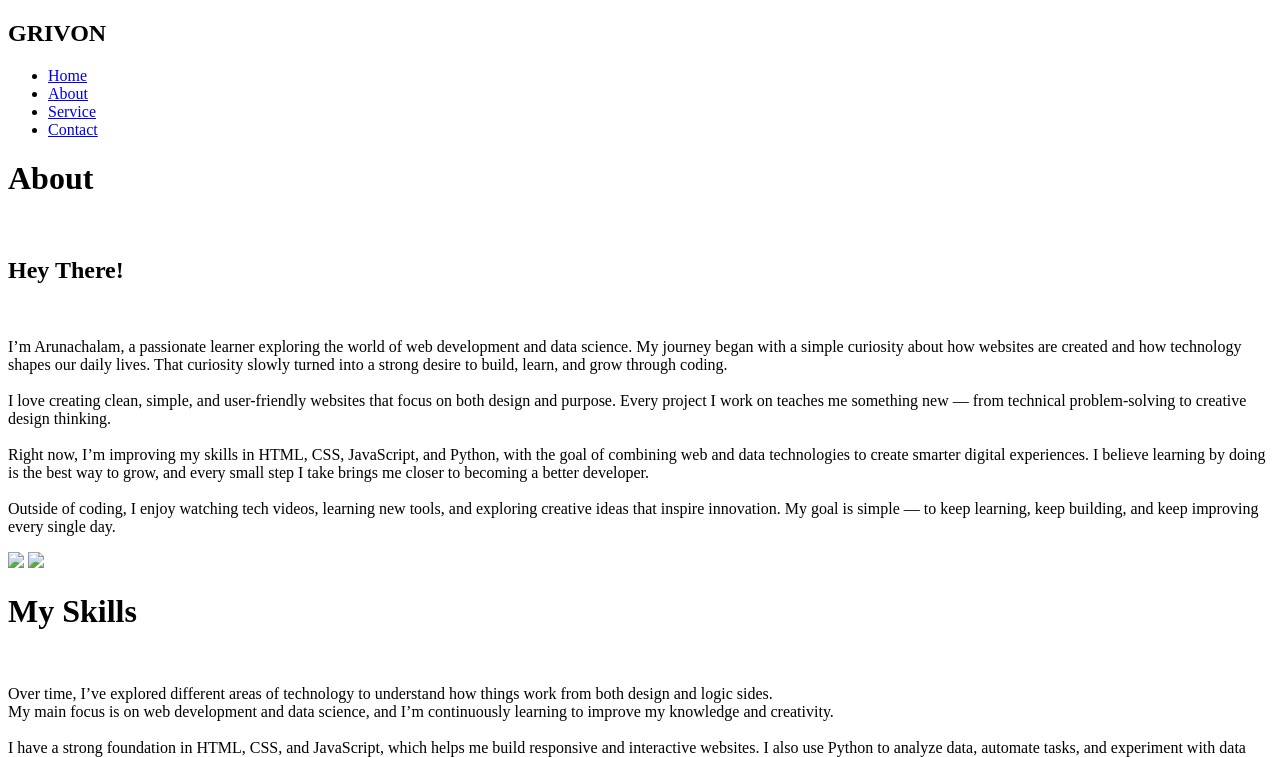
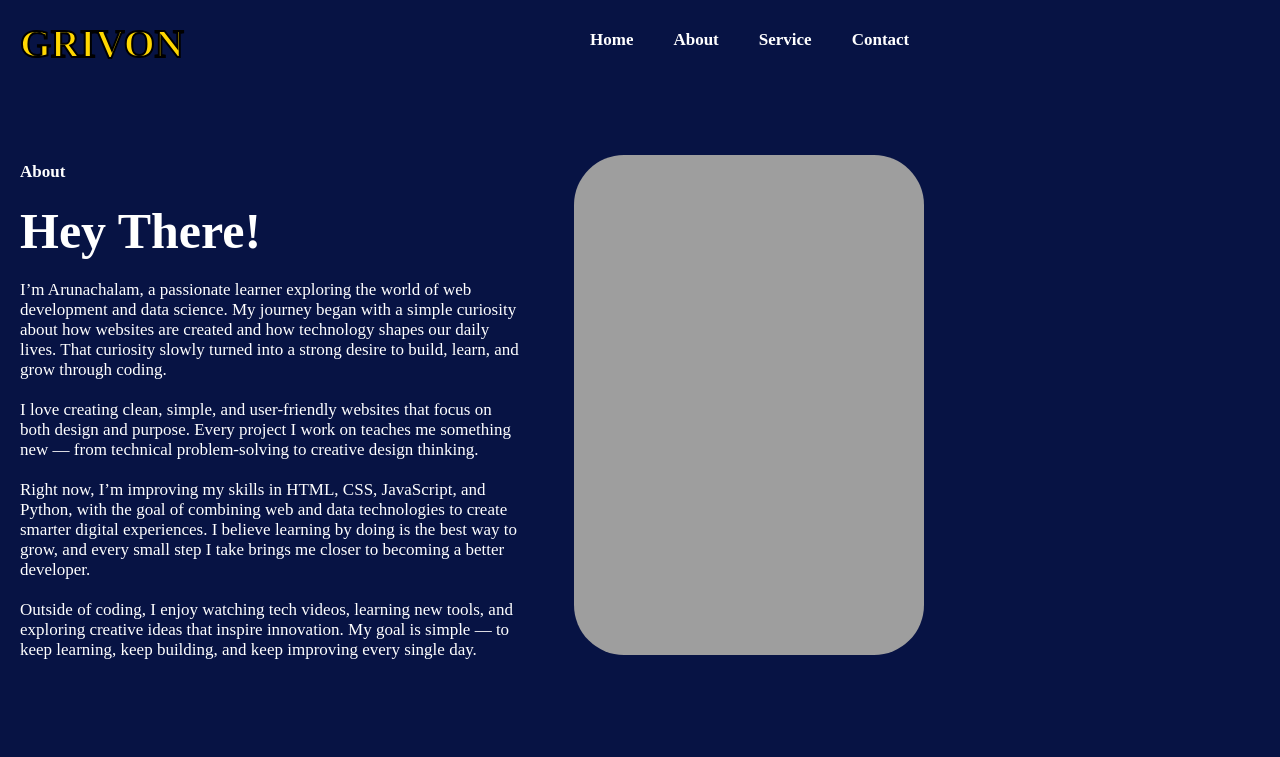
Before and after one commit to Arun20031110/Portfolio-project, a plain HTML site: page about.html in a window 1280 px wide. Shown: the top 757 px of the page. Drawn offline with Linux system fonts and the light colour scheme; the site is published under a folder, as on GitHub Pages, so addresses that start at the root find nothing.

Commit message:
Fix file paths for CSS and image assets

```diff
--- a/about.html
+++ b/about.html
@@ -5,7 +5,7 @@
   <meta charset="UTF-8">
   <meta name="viewport" content="width=device-width, initial-scale=1">
   <title>About</title>
-  <link rel="stylesheet" href="/about.css">
+  <link rel="stylesheet" href="about.css">
 </head>
 
 <body>
@@ -13,10 +13,10 @@
     <h1 class="brand">GRIVON</h1>
         <form>
           <ul>
-            <li><a href="/index.html">Home</a></li>
+            <li><a href="index.html">Home</a></li>
             <li><a href="#">About</a></li>
-            <li><a href="/Service.html">Service</a></li>
-            <li><a href="/Contact.html">Contact</a></li>
+            <li><a href="Service.html">Service</a></li>
+            <li><a href="Contact.html">Contact</a></li>
           </ul>
         </form>
   </nav>
@@ -34,8 +34,8 @@
          Outside of coding, I enjoy watching tech videos, learning new tools, and exploring creative ideas that inspire innovation.
 My goal is simple — to keep learning, keep building, and keep improving every single day.</p>
   </div>
-  <img src="/asset/ab1.png">
-  <img src="/asset/ab2.jpg" class="img1">
+  <img src="asset/ab1.png">
+  <img src="asset/ab2.jpg" class="img1">
   <div class="skills">
        <div class="para2">
          <h1 class="about">My Skills</h1><br>
@@ -78,7 +78,7 @@ I’ve also shared my progress through personal mini-projects and continuous pra
 My goal is to move from self-learning to freelance and collaborative projects, where I can contribute ideas, solve problems, and grow with others in the tech field.
      </p>
    </div>
-   <img src="/asset/ab3.jpg">
+   <img src="asset/ab3.jpg">
    <footer class="footer">
      <div class="icon">
        <button onclick="#" class="bi"><i class="fa fa-instagram"></i></button>
```
